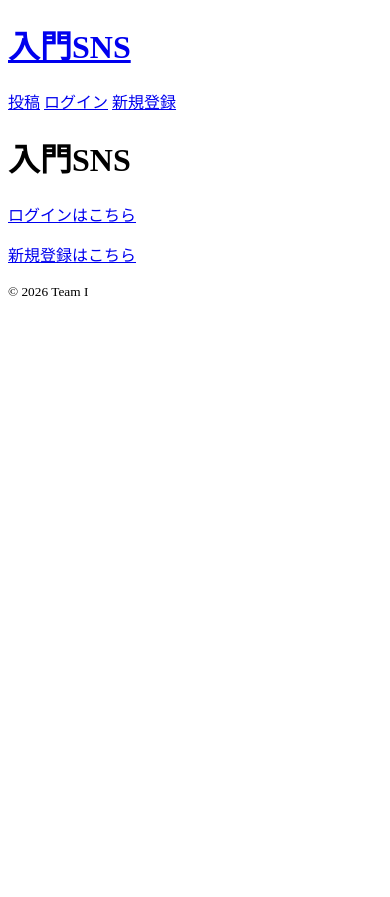
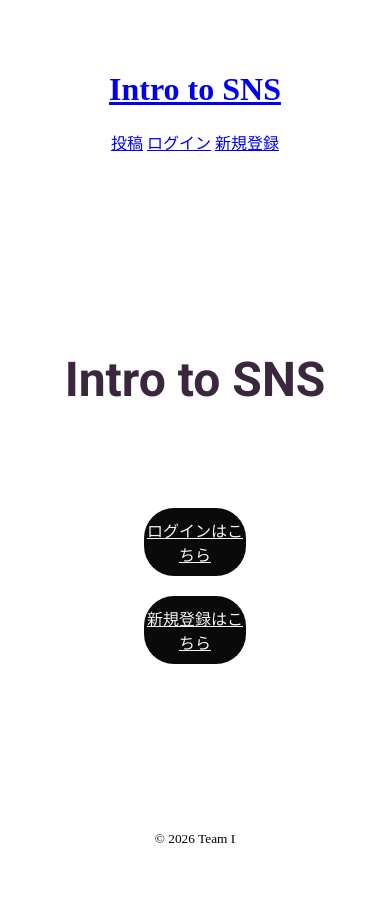
Before and after one commit to raretech-hackathon-team-i/team-i-sns, a Flask app: page / in a window 390 px wide. Before the commit the page ends 296 px from the top, so only its background shows below. Run offline with Flask 2, Linux system fonts and the light colour scheme; some libraries are stand-ins or nearby versions.

Commit message:
Feature/nacky (#21)
* css,html変更

* css,html変更を追加

* css,html変更追加

```diff
--- a/SNSApp/static/css/auth.css
+++ b/SNSApp/static/css/auth.css
@@ -1,3 +1,73 @@
-.flash {}
 
-.flash li {}
+body {
+    text-align: center;
+    padding: 50px;
+    margin: 0;
+}
+
+.auth-container {
+    display: flex;
+    flex-direction: column;
+    align-items: center;
+    justify-content: center;
+    min-height: 80vh;
+    text-align: center;
+}
+
+.auth-title {
+    font-family: 'Roboto', sans-serif;
+    font-weight: 700;
+    font-size: 3rem;
+    color: #3a273d;
+    margin-bottom: 100px;
+}
+
+.button-group {
+    display: flex;
+    flex-direction: column;
+    gap: 20px;
+    align-items: center;
+}
+
+.btn {
+    width: 250px;
+    padding: 10px 0;
+    font-size: 18px;
+    border: none;
+    border-radius: 30px;
+    background-color: #0a0a0a;
+    color: whitesmoke;
+    cursor: pointer;
+    transition: background-color 0.3s, transform 0.2s;
+}
+
+.btn:hover {
+    background-color: #9ba29b;
+    transform: translateY(-2px);
+}
+
+.btn:active {
+    background-color: #2c5ca8;
+    transform: translateY(0);
+}
+
+.flash {
+    margin: 20px auto;
+    padding: 10px 20px;
+    border-radius: 5px;
+    max-width: 400px;
+    text-align: center;
+    background-color: #ffefc0;
+    color: #856404;
+    border: 1px solid #ffeeba;
+}
+
+@media (max-width: 480px) {
+    h1 {
+        font-size: 2rem;
+    }
+    .btn {
+        width: 80%;
+        font-size: 1rem;
+    }
+}
--- a/SNSApp/templates/auth/top.html
+++ b/SNSApp/templates/auth/top.html
@@ -1,11 +1,17 @@
 {% extends "base.html" %}
 {% block title %}ログイン　|　入門SNS{% endblock%}
 {%block extra_css %}
+<link rel="stylesheet" href="https://fonts.googleapis.com/css2?family=Roboto:wght@700&display=swap">
 <link rel="stylesheet" href="{{url_for('static', filename='css/auth.css')}}"/>
 {% endblock %}
+
 {% block content %}
-<h1>入門SNS</h1>
-<p><a class="btn" href="{{ url_for('signin_view') }}">ログインはこちら</a></p>
+<div class="auth-container">
+    <h1 class="auth-title">Intro to SNS</h1>
 
-<p><a class="btn" href="{{ url_for('signup_view') }}">新規登録はこちら</a></p>
+    <div class="button-group">
+        <a class="btn" href="{{ url_for('signin_view') }}">ログインはこちら</a>
+        <a class="btn" href="{{ url_for('signup_view') }}">新規登録はこちら</a>
+    </div>
+</div>
 {# 必要ならflash表示を入れる #} {% endblock %}
--- a/SNSApp/templates/common/header.html
+++ b/SNSApp/templates/common/header.html
@@ -1,10 +1,14 @@
+
 <header class="site-header">
-	<div class="containter">
-		<h1 class="site-title"><a href="{{ url_for('top_view') }}">入門SNS</a></h1>
-		<nav class="nav">
-			<a href="{{ url_for('posts_view') }}">投稿</a>
-			<a href="{{ url_for('signin_view') }}">ログイン</a>
-			<a href="{{ url_for('signup_view') }}">新規登録</a>
-		</nav>
-	</div>
+    <div class="container">
+        <h1 class="site-title">
+            <a href="{{ url_for('top_view') }}">Intro to SNS</a>
+        </h1>
+
+        <nav>
+            <a href="{{ url_for('posts_view') }}">投稿</a>
+            <a href="{{ url_for('signin_view') }}">ログイン</a>
+            <a href="{{ url_for('signup_view') }}">新規登録</a>
+        </nav>
+    </div>
 </header>
```
Also changed, not shown: SNSApp/static/css/base.css (added, +106 -0 lines).
